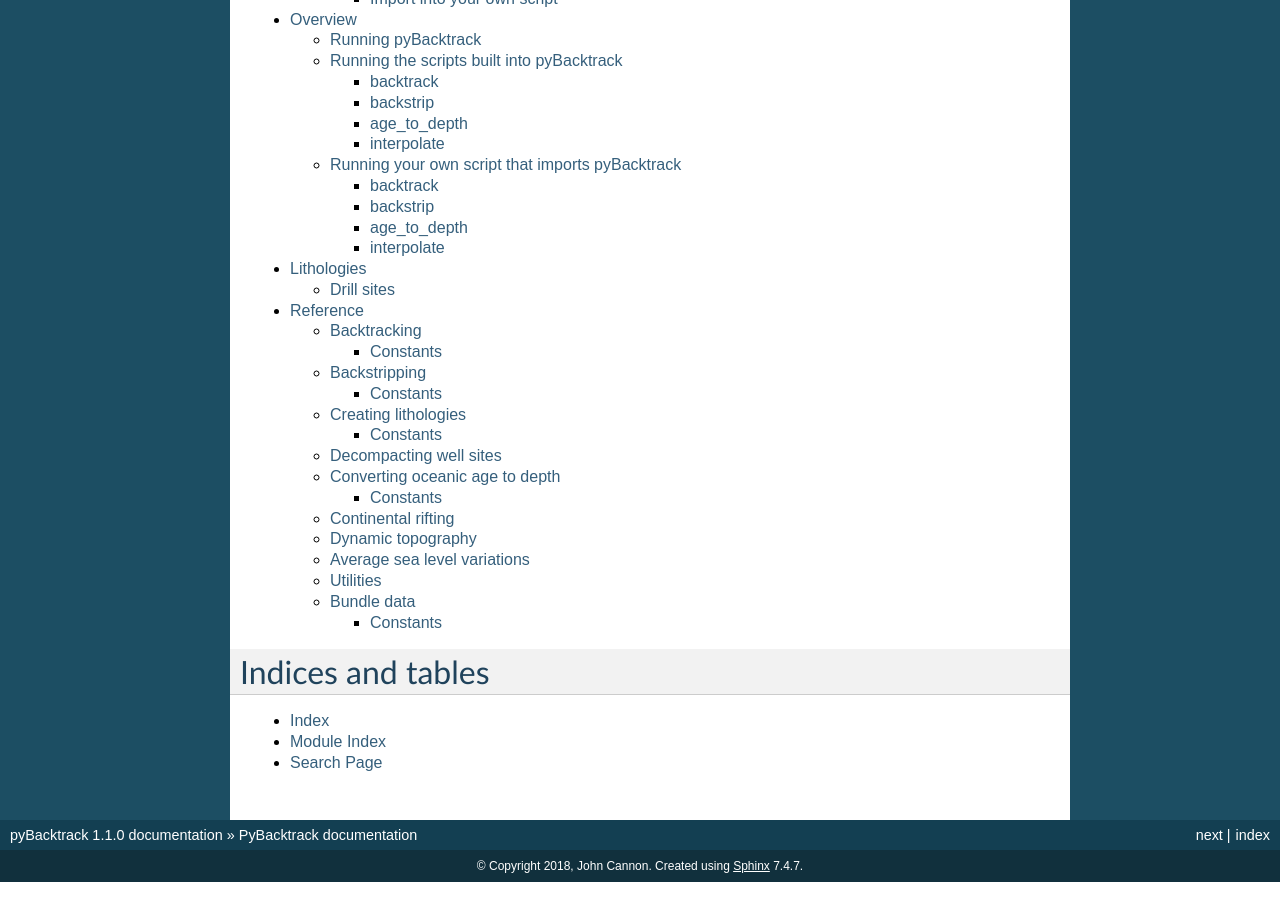
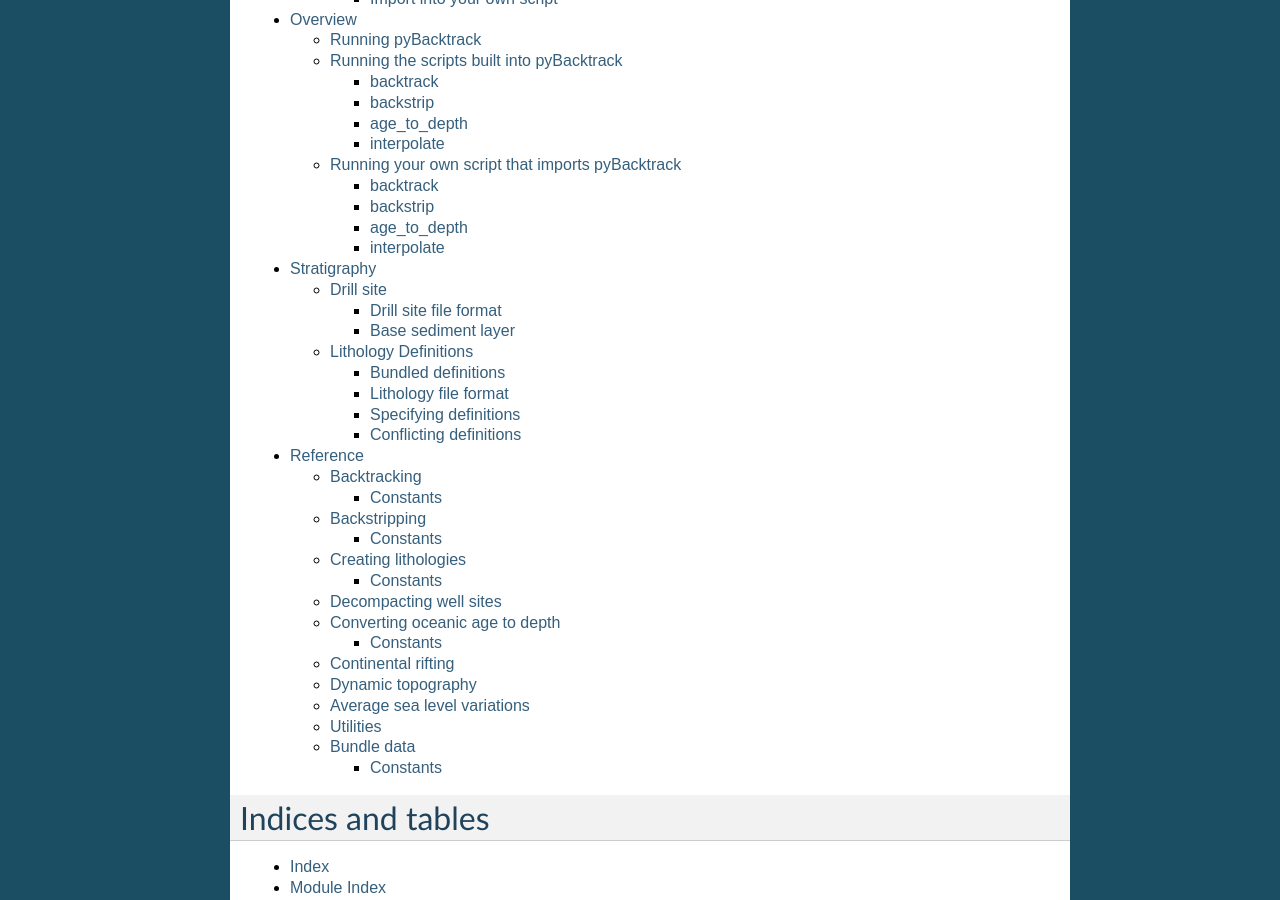
Before and after one commit to EarthByte/pyBacktrack, a Sphinx documentation site: the page built from docs/index.rst, in a window 1280 px wide and 900 px high, scrolled down 588 px. Built offline with Sphinx 7.4.7, drawn with Linux system fonts in a browser that asks for light colours; some of the changed lines change nothing that is shown.

Commit message:
Document lithology definitions.

```diff
--- a/docs/index.rst
+++ b/docs/index.rst
@@ -30,7 +30,7 @@
 
    pybacktrack_getting_started
    pybacktrack_overview
-   pybacktrack_lithologies
+   pybacktrack_stratigraphy
    pybacktrack_reference
 
 
--- a/docs/pybacktrack_lithologies.rst
+++ /dev/null
@@ -1,67 +0,0 @@
-.. _pygplates_lithologies:
-
-Lithologies
-===========
-
-.. contents::
-   :local:
-   :depth: 2
-
-Drill sites
------------
-
-The main input file for backtracking and backstripping is an ocean drill site.
-It provides a record of the present-day lithostratigraphy of the sedimentation sitting on top
-of the submerged oceanic or continental crust.
-
-The following is the content of the drill site file associated with ODP site 699:
-::
-
-  # SiteLongitude = -30.677
-  # SiteLatitude = -51.542
-  # SurfaceAge = 0
-
-  ## bottom_age bottom_depth lithology
-     18.7       85.7         Diatomite 0.7 Clay 0.3
-     25.0       142.0        Coccolith_ooze 0.3 Diatomite 0.5 Mud 0.2
-     31.3       233.6        Coccolith_ooze 0.3 Diatomite 0.7
-     31.9       243.1        Sand 1
-     36.7       335.4        Coccolith_ooze 0.8 Diatomite 0.2
-     40.8       382.6        Chalk 1
-     54.5       496.6        Chalk 1
-     55.3       516.3        Chalk 0.5 Clay 0.5
-
-It consists of two main sections. The top section specifies the *attributes* of the drill site,
-and the bottom section specifies the *stratigraphic layers*.
-
-The attributes ``SiteLongitude`` and ``SiteLatitude`` specify the drill site location (in degrees).
-
-.. note:: If ``SiteLongitude`` and ``SiteLatitude`` are not specified then they must be specified
-          directly in the :ref:`backtrack <pygplates_backtrack>` or :ref:`backstrip <pygplates_backstrip>`
-          module using the ``-w`` command-line option.
-
-For each stratigraphic layer in the drill site there is an age (Ma) and a depth (m) representing the bottom of that layer.
-The top age and depth of each layer is the bottom age and depth of the layer above. Since the surface (top) layer
-has no layer above it, the top age and depth of the surface layer are 0Ma and 0m respectively. However,
-if the ``SurfaceAge`` attribute is specified then it replaces the top age of the surface layer.
-A non-zero value of ``SurfaceAge`` implies that sediment deposition ended prior to present day.
-In other words, it represents the age of the total sediment surface.
-
-.. note:: The ``SurfaceAge`` attribute is optional, and defaults to 0Ma if not specified.
-
-It is also possible that the sediment thickness recorded at the drill site is less than the total sediment
-thickness. In this situation a base stratigraphic layer is automatically added during backtracking and backstripping
-to represent sediment from the bottom of the drill site down to the base depth of oceanic or continental crust.
-By default the base layer lithology is ``Shale``, but can be changed using the ``-b`` command-line option in
-the :ref:`backtrack <pygplates_backtrack>` and :ref:`backstrip <pygplates_backstrip>` modules. To determine the
-total sediment thickness a grid is sampled at the drill site location. The default grid is
-:ref:`bundled <pybacktrack_reference_bundle_data>` inside ``pybacktrack``. However, you can override this with your
-own grid by using the ``-s`` command-line option in the :ref:`backtrack <pygplates_backtrack>` and
-:ref:`backstrip <pygplates_backstrip>` modules. The default total sediment thickness grid is:
-
-* Wobbe, Florian; Lindeque, Ansa; Gohl, Karsten (2014):
-  `Total sediment thickness grid of the Southern Pacific Ocean off West Antarctica, links to NetCDF files <https://doi.org/10.1594/PANGAEA.835589>`_,
-  PANGAEA, doi:10.1594/PANGAEA.835589
-
-.. note:: If the drill site thickness happens to exceed the total sediment thickness then no base layer is added,
-          and a warning is emitted to standard error on the console.
--- /dev/null
+++ b/docs/pybacktrack_stratigraphy.rst
@@ -0,0 +1,155 @@
+.. _pygplates_stratigraphy:
+
+Stratigraphy
+============
+
+This document covers drill site stratigraphy, and lithology names that reference lithology definitions of density, surface porosity and porosity decay.
+
+.. contents::
+   :local:
+   :depth: 2
+
+.. _pygplates_drill_site:
+
+Drill site
+----------
+
+The main input file for backtracking and backstripping is an ocean drill site.
+It provides a record of the present-day lithostratigraphy of the sedimentation sitting on top
+of the submerged oceanic or continental crust.
+
+Drill site file format
+^^^^^^^^^^^^^^^^^^^^^^
+
+The following is the content of the drill site file associated with ODP site 699:
+::
+
+  # SiteLongitude = -30.677
+  # SiteLatitude = -51.542
+  # SurfaceAge = 0
+
+  ## bottom_age bottom_depth lithology
+     18.7       85.7         Diatomite 0.7 Clay 0.3
+     25.0       142.0        Coccolith_ooze 0.3 Diatomite 0.5 Mud 0.2
+     31.3       233.6        Coccolith_ooze 0.3 Diatomite 0.7
+     31.9       243.1        Sand 1
+     36.7       335.4        Coccolith_ooze 0.8 Diatomite 0.2
+     40.8       382.6        Chalk 1
+     54.5       496.6        Chalk 1
+     55.3       516.3        Chalk 0.5 Clay 0.5
+
+It consists of two main sections. The top section specifies the *attributes* of the drill site,
+and the bottom section specifies the *stratigraphic layers*.
+
+The attributes ``SiteLongitude`` and ``SiteLatitude`` specify the drill site location (in degrees).
+
+.. note:: If ``SiteLongitude`` and ``SiteLatitude`` are not specified then they must be specified
+          directly in the :ref:`backtrack <pygplates_backtrack>` or :ref:`backstrip <pygplates_backstrip>`
+          module using the ``-w`` command-line option.
+
+For each stratigraphic layer in the drill site there is a mixture of lithologies representing the
+stratigraphic composition of that layer. Each lithology (in a layer) is identified by a lithology name
+and the fraction it contributes to the layer (where all the fractions must add up to ``1.0``).
+Each lithology name is used to look up a list of :ref:`lithology definitions <pygplates_lithology_definitions>`
+to obtain lithology density, surface porosity and porosity decay.
+
+For each stratigraphic layer in the drill site there is also an age (Ma) and a depth (m) representing the bottom of that layer.
+The top age and depth of each layer is the bottom age and depth of the layer above. Since the surface (top) layer
+has no layer above it, the top age and depth of the surface layer are 0Ma and 0m respectively. However,
+if the ``SurfaceAge`` attribute is specified then it replaces the top age of the surface layer.
+A non-zero value of ``SurfaceAge`` implies that sediment deposition ended prior to present day.
+In other words, it represents the age of the total sediment surface.
+
+.. note:: The ``SurfaceAge`` attribute is optional, and defaults to 0Ma if not specified.
+
+Base sediment layer
+^^^^^^^^^^^^^^^^^^^
+
+It is also possible that the sediment thickness recorded at the drill site is less than the total sediment
+thickness. This happens when the drill site does not penetrate all the way to the basement depth of oceanic or contintal crust.
+In this situation a base stratigraphic layer is automatically added during backtracking and backstripping
+to represent sediment from the bottom of the drill site down to the basement depth of oceanic or continental crust.
+For backtracking, the bottom age of this new base layer is the age of oceanic crust if drill site is on ocean crust,
+or the age that rifting starts if drill site is on continental crust (since it is assumed that deposition began when
+continental stretching started) - see :ref:`backtrack <pygplates_backtrack>` for more details.
+For backstripping, the bottom age of this new base layer is simply set to the age at the bottom of the drill site
+(ie, bottom age of deepest stratigraphic layer).
+By default the lithology of the base layer is ``Shale``, but can be changed using the ``-b`` command-line option in
+the :ref:`backtrack <pygplates_backtrack>` and :ref:`backstrip <pygplates_backstrip>` modules. To determine the
+total sediment thickness, a grid is sampled at the drill site location. The default grid is
+:ref:`bundled <pybacktrack_reference_bundle_data>` inside ``pybacktrack``. However, you can override this with your
+own grid by using the ``-s`` command-line option in the :ref:`backtrack <pygplates_backtrack>` and
+:ref:`backstrip <pygplates_backstrip>` modules. The default total sediment thickness grid is:
+
+* Wobbe, Florian; Lindeque, Ansa; Gohl, Karsten (2014):
+  `Total sediment thickness grid of the Southern Pacific Ocean off West Antarctica, links to NetCDF files <https://doi.org/10.1594/PANGAEA.835589>`_,
+  PANGAEA, doi:10.1594/PANGAEA.835589
+
+.. note:: If the drill site thickness happens to exceed the total sediment thickness then no base layer is added,
+          and a warning is emitted to standard error on the console.
+
+.. _pygplates_lithology_definitions:
+
+Lithology Definitions
+---------------------
+
+The stratigraphy layers in a :ref:`drill site <pygplates_drill_site>` contain lithology *names* that reference
+lithology *definitions*. Each lithology definition contains a density, a surface porosity and a porosity decay.
+
+These definitions are stored in lithology files.
+
+Bundled definitions
+^^^^^^^^^^^^^^^^^^^
+
+There are two lithology files currently :ref:`bundled <pybacktrack_reference_bundle_data>`
+inside ``pybacktrack``, one containing *primary* lithologies and the other *extended* lithologies.
+
+The *primary* lithologies (inside ``pybacktrack``) contains the deep-sea lithologies listed in Table 1 in the pyBacktrack paper:
+
+* Müller, R. D., Cannon, J., Williams, S. and Dutkiewicz, A., 2018,
+  `PyBacktrack 1.0: A Tool for Reconstructing Paleobathymetry on Oceanic and Continental Crust <https://doi.org/10.1029/2017GC007313>`_,
+  **Geochemistry, Geophysics, Geosystems,** 19, 1898-1909, doi: 10.1029/2017GC007313.
+
+.. include:: ../pybacktrack/bundle_data/lithologies/primary.txt
+   :literal:
+
+And the *extended* lithologies (inside ``pybacktrack``) mostly contains shallow-water lithologies:
+
+.. include:: ../pybacktrack/bundle_data/lithologies/extended.txt
+   :literal:
+
+.. _pygplates_bundled_lithology_definitions:
+
+Lithology file format
+^^^^^^^^^^^^^^^^^^^^^
+
+As seen in the :ref:`bundled lithology definitions <pygplates_bundled_lithology_definitions>`,
+the first column is the lithology name. The second column is the lithology's sediment density (kg/m3).
+The third column is the surface porosity as a fraction, and fourth column is porosity decay (m).
+
+.. note:: You can also use your own lithology files provided they use this format.
+
+Porosity is the contribution of water to the sediment volume and decays exponentially with depth according to the decay constant
+(since sediment compaction increases with depth and squeezes out more water from between the sediment grains).
+
+Specifying definitions
+^^^^^^^^^^^^^^^^^^^^^^
+
+Any number of lithology files can be specified. In the :ref:`backtrack <pygplates_backtrack>` and
+:ref:`backstrip <pygplates_backstrip>` modules these are specified using the ``-l`` command-line option.
+With this option you can specify one or more lithologies files including the :ref:`bundled <pybacktrack_reference_bundle_data>`
+lithologies. To specify the bundled *primary* and *extended* lithologies you specify ``primary`` or ``extended``.
+And to specify your own lithology files you provide the entire filename as usual. If you don't specify the ``-l`` option
+then it defaults to using only the *primary* lithologies.
+
+Conflicting definitions
+^^^^^^^^^^^^^^^^^^^^^^^
+
+When specifying more than one lithology file it is possible to have conflicting definitions.
+This occurs when two or more lithology files contain the same lithology *name* but have different values for its
+density, surface porosity or porosity decay. You can actually see this in the :ref:`primary and
+extended definitions <pygplates_bundled_lithology_definitions>` (for example the *Basalt* lithology).
+When there is a conflict, the lithology *definition* is taken from the last conflicting lithology file specified.
+For example, if you specify ``-l primary my_conflicting_lithologies.txt`` then conflicting lithologies in
+``my_conflicting_lithologies.txt`` override those in ``primary``. However, specifying
+``-l my_conflicting_lithologies.txt primary`` will result in ``primary`` overriding those in ``my_conflicting_lithologies.txt``.
```
Also changed, not shown: 2 other files.
